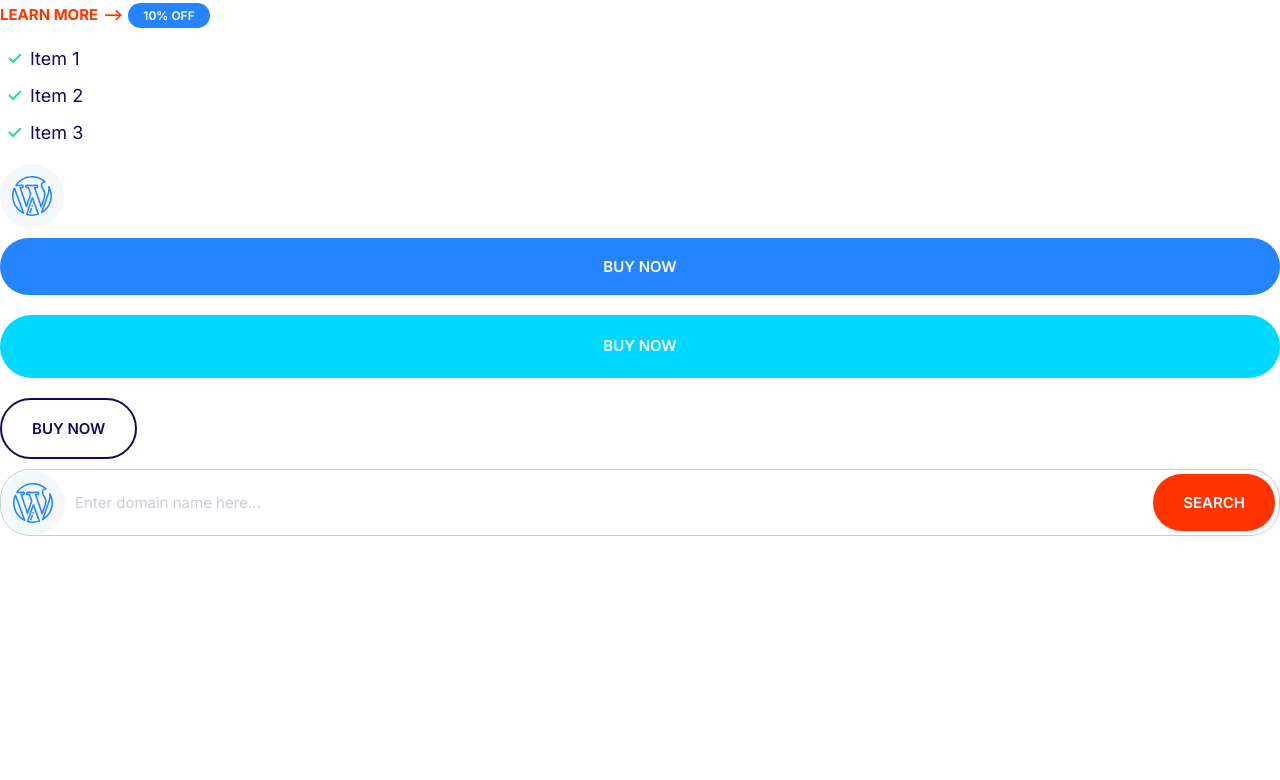
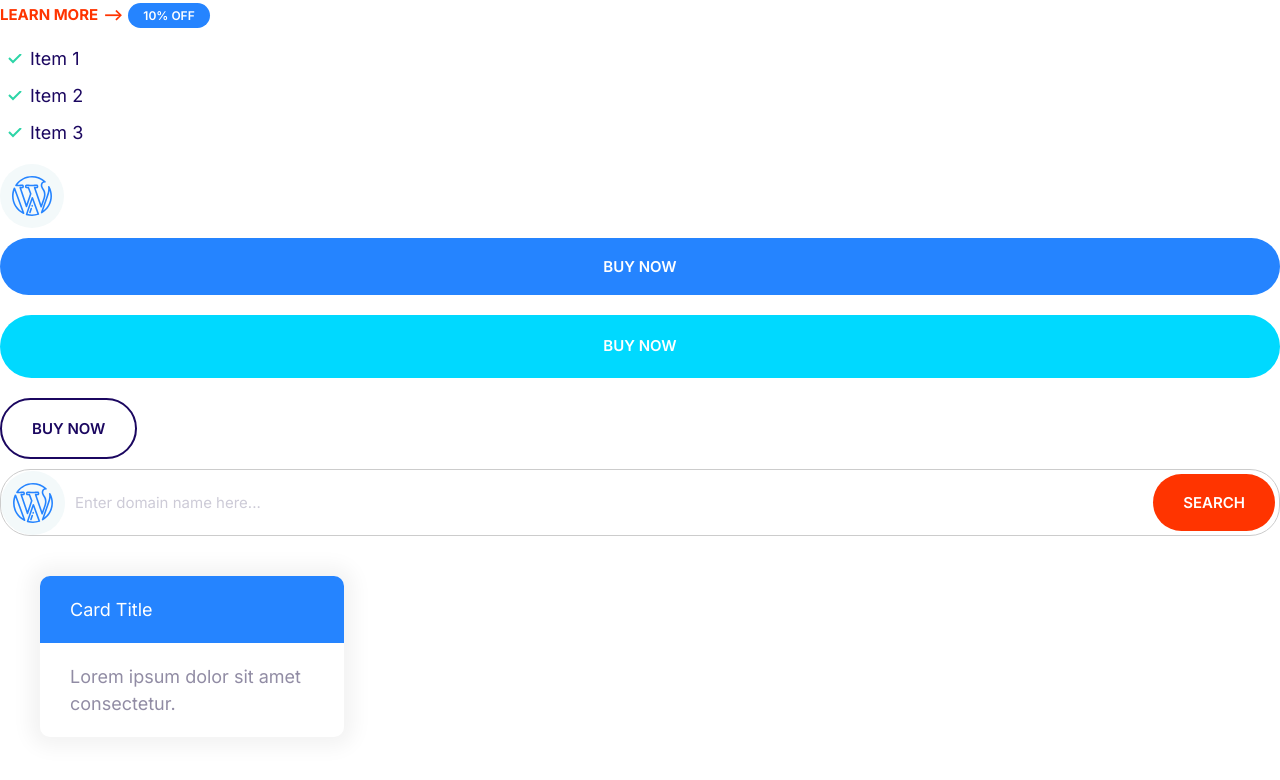
Before and after one commit to minkkylee/webPagePractice, a plain HTML site: page index.html in a window 1280 px wide. Drawn offline with Linux system fonts and the light colour scheme.

Commit message:
card style

```diff
--- a/css/styles.css
+++ b/css/styles.css
@@ -276,3 +276,25 @@ a {
         font-size: 1.5rem;
     }
 }
+
+/* CARDS */
+.card {
+    border-radius: 10px;
+    box-shadow: 0 0 20px 10px #f3f3f3;
+    overflow: hidden;
+}
+
+.card__header,
+.card__body {
+    padding: 2rem 3rem;
+}
+
+.card--primary .card__header{
+    background: var(--color-primary);
+    color: #fff;
+}
+
+.card--secondary .card__header{
+    background: var(--color-secondary);
+    color: #fff;
+}
--- a/index.html
+++ b/index.html
@@ -44,5 +44,17 @@
         <input type="text" class="input" placeholder="Enter domain name here...">
         <button class="btn btn--accent">SEARCH</button>
     </div>
+
+
+    <div style="width: 30%; padding:4rem;">
+        <div class="card card--primary">
+            <header class="card__header">
+                Card Title
+            </header>
+            <div class="card__body">
+                Lorem ipsum dolor sit amet consectetur.
+            </div>
+        </div>
+    </div>
 </body>
 </html>
```
Also changed, not shown: component/card.html (added, +8 -0 lines).
